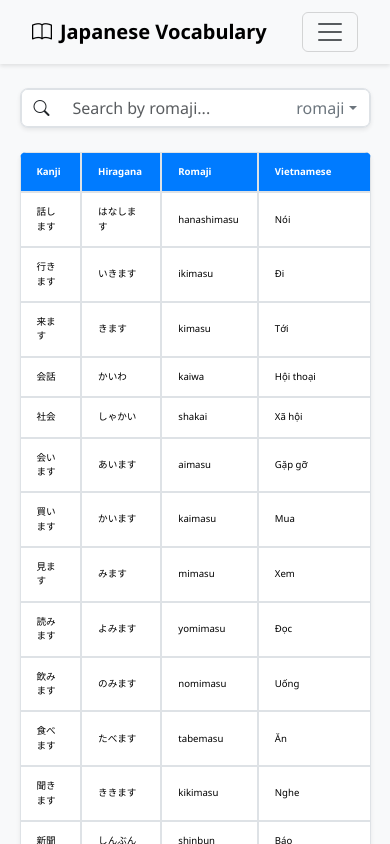
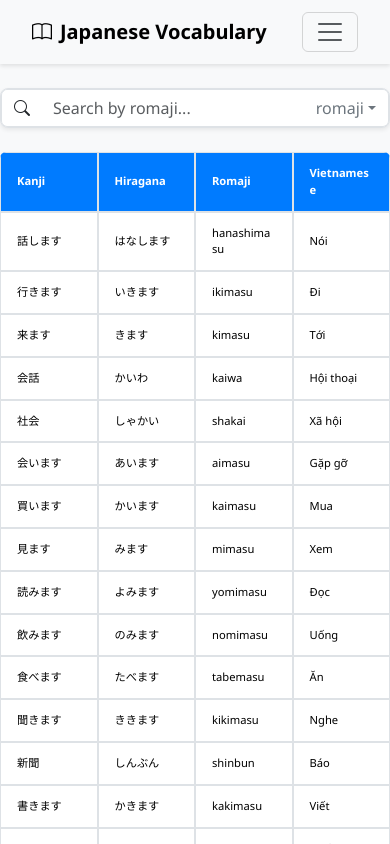
Before and after one commit to lgdlong/learn-jpd-fpt, a Next.js app: page / in a window 390 px wide. Shown: the top 844 px of the page. Built offline with nearby package versions, Linux system fonts and the light colour scheme.

Commit message:
style: adjust font sizes for better readability on smaller screens and update table layout

```diff
--- a/src/styles/app.css
+++ b/src/styles/app.css
@@ -145,7 +145,11 @@ a:hover img {
 @media (max-width: 768px) {
   td,
   th {
-    font-size: 0.6rem;
+    font-size: 0.7rem;
+  }
+
+  .main-content {
+    max-width: 100%;
   }
 
   .navbar.sticky-top {
@@ -158,11 +162,11 @@ a:hover img {
   }
 
   .hiragana-text {
-    font-size: 0.6rem;
+    font-size: 0.7rem;
   }
 
   .kanji-text {
-    font-size: 0.6rem;
+    font-size: 0.7rem;
   }
 
   .vocab-row:hover {
@@ -194,4 +198,15 @@ a:hover img {
   .row {
     background-color: transparent;
   }
+  .table {
+    table-layout: fixed;
+    width: 100%;
+  }
+  .table th,
+  .table td {
+    overflow: visible;
+    white-space: normal;
+    text-overflow: unset;
+    word-break: break-word; /* Dòng này giúp tự động xuống dòng nếu từ quá dài */
+  }
 }
--- a/src/styles/globals.css
+++ b/src/styles/globals.css
@@ -74,9 +74,3 @@ button:focus-visible {
     background-color: #f9f9f9;
   }
 }
-
-@media screen and (max-width: 500px) {
-  .main-content {
-    max-width: 90%;
-  }
-}
```
